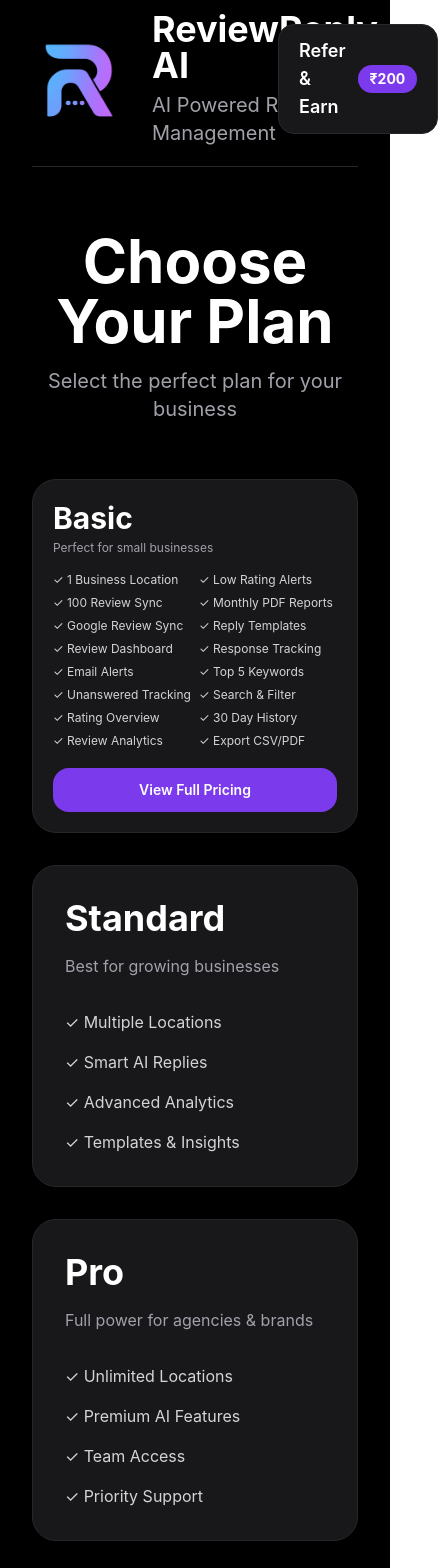
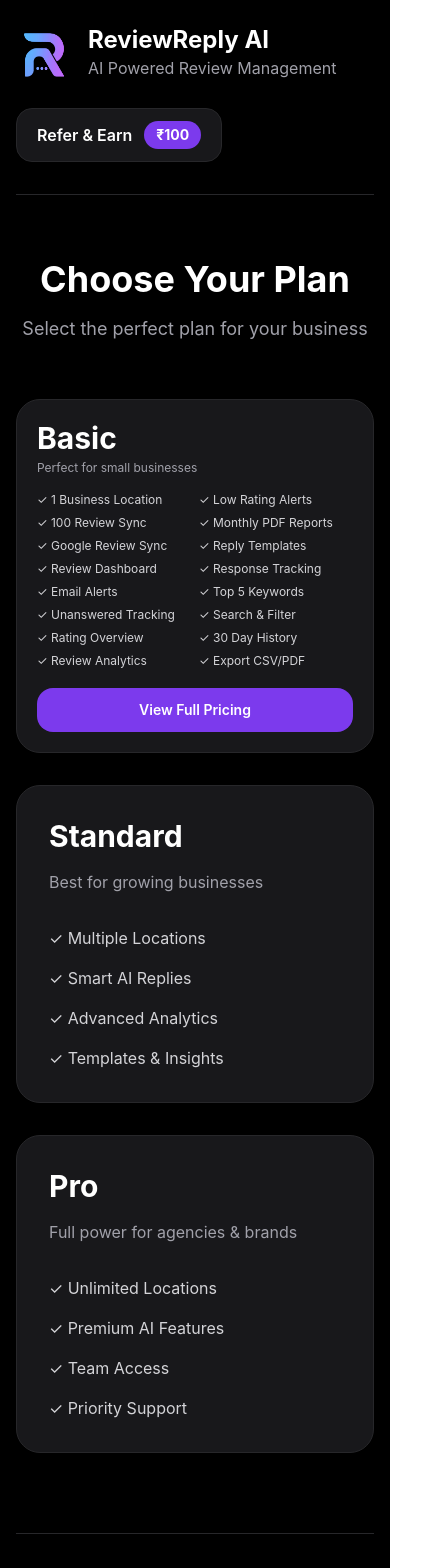
Before and after one commit to afnankhan123456/reviewreply-ai, a Next.js app: page /plans in a window 390 px wide. Shown: the top 1568 px of the page, 438 px wide, since content can reach past the window. Built offline with nearby package versions, Linux system fonts and the light colour scheme.

Commit message:
Update page.tsx

```diff
--- a/app/plans/page.tsx
+++ b/app/plans/page.tsx
@@ -6,171 +6,119 @@ import PlanCard from "./basic/pricing/PlanCard";
 
 export default function PlansPage() {
   return (
-    <div className="min-h-screen bg-black text-white px-8 py-6">
-
+    <div className="min-h-screen bg-black text-white px-4 md:px-8 py-6">
       {/* TOP HEADER */}
-
       <div className="border-b border-zinc-800 pb-8 mb-16">
-
-        <div className="flex items-center justify-between">
-
-          {/* LEFT SIDE */}
-
-          <div className="flex items-center gap-5">
-
+        <div className="flex flex-col md:flex-row md:items-center md:justify-between gap-6">
+          {/* LEFT SIDE – logo + text */}
+          <div className="flex items-center gap-3 md:gap-5">
             <Image
               src="/ai-logo.png"
               alt="ReviewReply AI"
-              width={100}
-              height={100}
-              className="object-contain"
+              width={60}
+              height={60}
+              className="object-contain w-[60px] h-[60px] md:w-[100px] md:h-[100px]"
             />
-
-            <div className="flex flex-col justify-center h-[100px]">
-
-              <h1 className="text-4xl font-bold leading-none">
+            <div className="flex flex-col justify-center h-auto md:h-[100px]">
+              <h1 className="text-2xl md:text-4xl font-bold leading-none">
                 ReviewReply AI
               </h1>
-
-              <p className="text-zinc-400 text-xl mt-2">
+              <p className="text-zinc-400 text-base md:text-xl mt-1 md:mt-2">
                 AI Powered Review Management
               </p>
-
             </div>
-
           </div>
 
-          {/* RIGHT SIDE */}
-
-          <div className="flex items-center gap-3 bg-zinc-900 border border-zinc-800 px-5 py-3 rounded-2xl hover:border-violet-500 transition-all cursor-pointer">
-
-            <span className="text-lg font-semibold">
+          {/* RIGHT SIDE – Refer & Earn */}
+          <div className="flex items-center gap-3 bg-zinc-900 border border-zinc-800 px-5 py-3 rounded-2xl hover:border-violet-500 transition-all cursor-pointer w-fit">
+            <span className="text-base md:text-lg font-semibold">
               Refer & Earn
             </span>
-
             <span className="bg-violet-600 text-white text-sm font-bold px-3 py-1 rounded-full">
-              ₹200
+              ₹100
             </span>
-
           </div>
-
         </div>
-
       </div>
 
       {/* HEADING */}
-
       <div className="text-center mb-14">
-
-        <h1 className="text-6xl font-bold mb-4">
+        <h1 className="text-4xl md:text-6xl font-bold mb-4">
           Choose Your Plan
         </h1>
-
-        <p className="text-zinc-400 text-xl">
+        <p className="text-zinc-400 text-lg md:text-xl">
           Select the perfect plan for your business
         </p>
-
       </div>
 
-      {/* PLANS */}
-
+      {/* PLANS – already responsive grid */}
       <div className="grid grid-cols-1 md:grid-cols-3 gap-8 max-w-7xl mx-auto items-stretch">
-
         {/* BASIC */}
-
         <PlanCard />
 
         {/* STANDARD */}
-
         <Link href="/plans/standard/pricing" className="h-full">
-
           <div className="bg-zinc-900 border border-zinc-800 rounded-3xl p-8 hover:border-blue-500 transition-all cursor-pointer h-full flex flex-col">
-
-            <h2 className="text-4xl font-bold mb-4">
+            <h2 className="text-3xl md:text-4xl font-bold mb-4">
               Standard
             </h2>
-
             <p className="text-zinc-400 mb-8">
               Best for growing businesses
             </p>
-
             <div className="space-y-4 text-zinc-300 flex-1">
-
               <div>✓ Multiple Locations</div>
               <div>✓ Smart AI Replies</div>
               <div>✓ Advanced Analytics</div>
               <div>✓ Templates & Insights</div>
-
             </div>
-
           </div>
-
         </Link>
 
         {/* PRO */}
-
         <Link href="/plans/pro/pricing" className="h-full">
-
           <div className="bg-zinc-900 border border-zinc-800 rounded-3xl p-8 hover:border-yellow-500 transition-all cursor-pointer h-full flex flex-col">
-
-            <h2 className="text-4xl font-bold mb-4">
+            <h2 className="text-3xl md:text-4xl font-bold mb-4">
               Pro
             </h2>
-
             <p className="text-zinc-400 mb-8">
               Full power for agencies & brands
             </p>
-
             <div className="space-y-4 text-zinc-300 flex-1">
-
               <div>✓ Unlimited Locations</div>
               <div>✓ Premium AI Features</div>
               <div>✓ Team Access</div>
               <div>✓ Priority Support</div>
-
             </div>
-
           </div>
-
         </Link>
-
       </div>
 
       {/* FOOTER */}
-
       <div className="border-t border-zinc-800 mt-20 pt-8 flex flex-col items-center gap-4">
-
-        <div className="flex items-center gap-8 text-zinc-400 text-sm">
-
+        <div className="flex items-center gap-6 md:gap-8 text-zinc-400 text-sm">
           <Link
             href="/legal/privacy-policy"
             className="hover:text-white transition-all"
           >
             Privacy Policy
           </Link>
-
           <Link
             href="/legal/terms"
             className="hover:text-white transition-all"
           >
             Terms
           </Link>
-
           <Link
             href="/legal/disclaimer"
             className="hover:text-white transition-all"
           >
             Disclaimer
           </Link>
-
         </div>
-
         <p className="text-zinc-500 text-sm">
           © 2026 ReviewReply AI. All rights reserved.
         </p>
-
       </div>
-
     </div>
   );
 }
```
